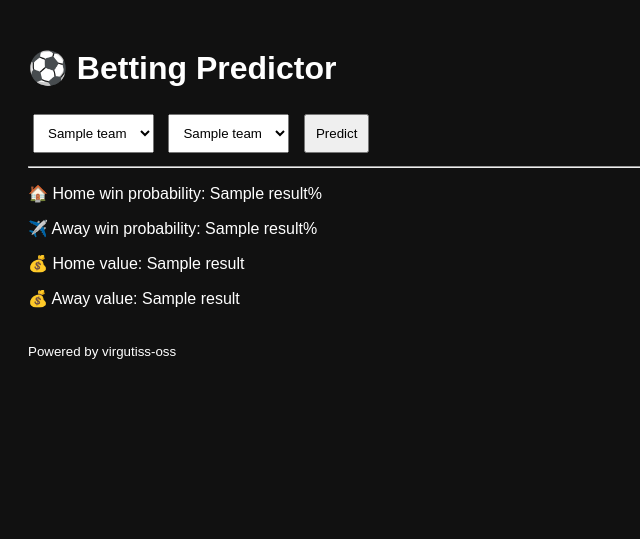
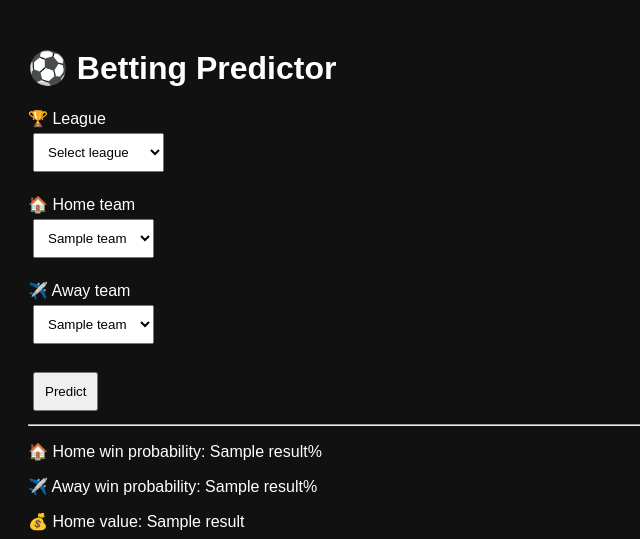
Before and after one commit to virgutiss-oss/betting-predictor, a Flask app: template templates/index.html in a window 1280 px wide. Shown: the top 539 px of the page, without its empty margins (0-640 px from the left). Run offline with Flask 3, Linux system fonts and the light colour scheme; the template is opened without the code that fills it: most values are stand-ins (such as "Sample title", 1, 10 or a date in 2020).

Commit message:
Update index.html

```diff
--- a/templates/index.html
+++ b/templates/index.html
@@ -3,16 +3,8 @@
 <head>
     <title>Betting Predictor</title>
     <style>
-        body {
-            background: #111;
-            color: white;
-            font-family: Arial;
-            padding: 20px;
-        }
-        select, button {
-            padding: 10px;
-            margin: 5px;
-        }
+        body { background: #111; color: white; font-family: Arial; padding: 20px; }
+        select, button { padding: 10px; margin: 5px; }
     </style>
 </head>
 <body>
@@ -20,19 +12,39 @@
 <h1>⚽ Betting Predictor</h1>
 
 <form method="POST">
-    <select name="home" required>
-        {% for t in teams %}
-        <option value="{{ t }}">{{ t }}</option>
+    <label>🏆 League</label><br>
+    <select name="league" onchange="this.form.submit()" required>
+        <option value="">Select league</option>
+        {% for league in leagues %}
+        <option value="{{ league }}"
+            {% if league == selected_league %}selected{% endif %}>
+            {{ league }}
+        </option>
         {% endfor %}
     </select>
 
-    <select name="away" required>
-        {% for t in teams %}
-        <option value="{{ t }}">{{ t }}</option>
+    {% if teams %}
+    <br><br>
+
+    <label>🏠 Home team</label><br>
+    <select name="home" required>
+        {% for team in teams %}
+        <option value="{{ team }}">{{ team }}</option>
         {% endfor %}
     </select>
 
+    <br><br>
+
+    <label>✈️ Away team</label><br>
+    <select name="away" required>
+        {% for team in teams %}
+        <option value="{{ team }}">{{ team }}</option>
+        {% endfor %}
+    </select>
+
+    <br><br>
     <button type="submit">Predict</button>
+    {% endif %}
 </form>
 
 {% if result %}
```
